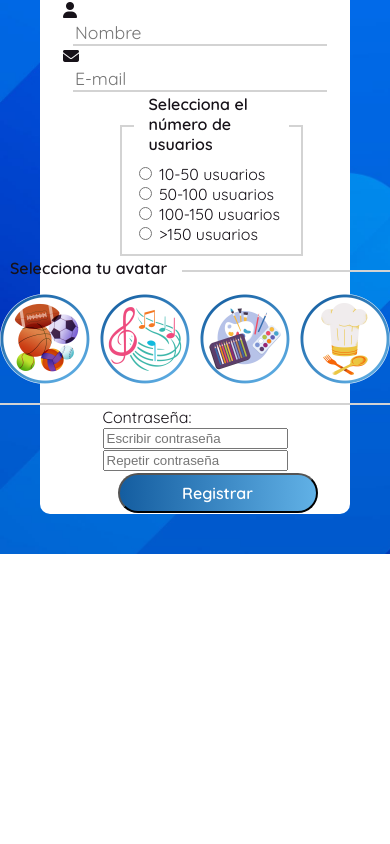
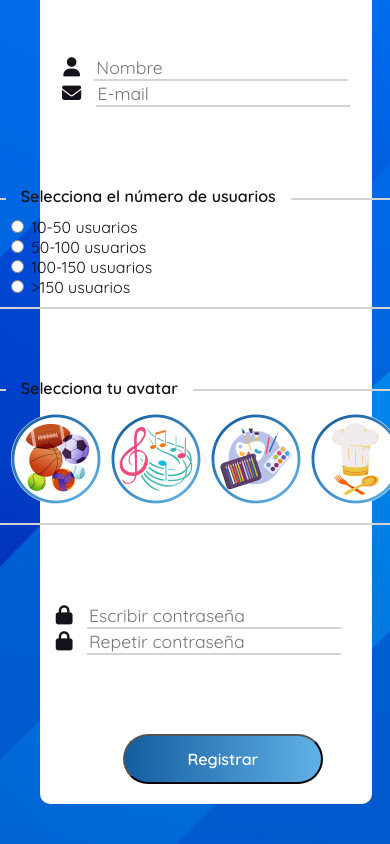
Before and after one commit to lmsalgueror/TeRecuerdoApp, a plain HTML site: page signin.html in a window 390 px wide. Shown: the part 416-1260 px from the top of the page. Before the commit the page ends 970 px from the top, so only its background shows below. Drawn offline with Linux system fonts and the light colour scheme; a web font is replaced by a local one.

Commit message:
Full responsive signin

```diff
--- a/signin.css
+++ b/signin.css
@@ -42,16 +42,18 @@ body {
 .register-section {
     display: flex;
     flex-direction: column;
-    height: 600px;
+    height: 620px;
     width: 50%;
     justify-content: space-around;
     margin: 0 auto;
-    margin-top: 50px;
+    margin-top: 40px;
 }
 
 .name-and-mail {
     display: flex;
     justify-content: space-between;
+    margin-bottom: 30px;
+    margin-top: 10px;
 }
 
 .input-form {
@@ -79,6 +81,21 @@ input[type="radio"]:checked+label {
     border: 2px #D88C9A solid;
 }
 
+.password-section {
+    margin-top: 10px;
+    margin-bottom: 40px;
+    display: flex;
+    justify-content: space-between;
+}
+
+.avatar-fieldset {
+    margin-bottom: 50px;
+}
+
+.fieldset-section {
+    margin-bottom: 30px;
+}
+
 
 /*Typho*/
 
@@ -103,7 +120,8 @@ input[type="radio"]:checked+label {
 }
 
 i {
-    font-size: 1.rem;
+    font-size: 1.2rem;
+    color: #171219;
 }
 
 .interval-options {
@@ -143,7 +161,7 @@ h1 {
 .blue-button {
     background-image: linear-gradient(90deg, #145DA0, #61B1E6);
     width: 200px;
-    height: 40px;
+    height: 50px;
     font-family: 'Quicksand', sans-serif;
     border-radius: 200px;
     font-size: 1rem;
@@ -155,30 +173,39 @@ h1 {
 
 /*Responsive*/
 
-@media (max-width: 1100px) {
+@media (max-width: 1210px) {
     .register-section {
         align-items: center;
     }
     .name-and-mail {
         flex-direction: column;
         align-items: center;
-    }
-    .name-and-mail i {
         margin-bottom: 40px;
     }
     .users-interval-fieldset {
-        width: 100%;
+        width: 200px;
+    }
+    .password-section {
+        flex-direction: column;
+        width: 300px;
     }
 }
 
 @media (max-width: 900px) {
+    body {
+        width: 85%;
+    }
+    .register-section {
+        align-items: center;
+        height: 900px;
+    }
     .main-section {
         flex-direction: column;
         align-items: center;
         height: 100%;
     }
     .image-logo-section {
-        width: 91%;
+        width: 95%;
         border-radius: 10px 10px 0 0;
         height: 200px;
     }
@@ -197,6 +224,13 @@ h1 {
         margin-bottom: 0;
     }
     .name-and-mail {
-        width: 50%;
+        width: 300px;
+    }
+    .password-section {
+        flex-direction: column;
+        width: 300px;
+    }
+    .users-interval-fieldset {
+        width: 400px;
     }
 }
--- a/signin.html
+++ b/signin.html
@@ -23,13 +23,14 @@
             </div>
             <div class="copy-text-section">
                 <p class="image-section-text title-section">¡Mantén al día los pagos de tu club!</p>
-                <p class="image-section-text">Programa recordatorios de pago con un clic y olvídate del estrés de la gestión de pagos. ¡Prueba nuestra herramienta automatizada hoy mismo!</p>
+                <p class="image-section-text">Programa recordatorios de pago con un click y olvídate del estrés de la gestión de pagos. ¡Prueba nuestra herramienta automatizada hoy mismo!</p>
             </div>
             <img src="img/2.png" class="side-picture">
         </div>
 
         <div id="register-section" class="register-section">
             <h1>Regístrate</h1>
+
             <div class="name-and-mail">
                 <div>
                     <i class="fa-solid fa-user"></i>
@@ -42,7 +43,7 @@
                 </div>
             </div>
 
-            <div>
+            <div class="fieldset-section">
                 <fieldset class="users-interval-fieldset">
                     <legend>Selecciona el número de usuarios</legend>
                     <label>
@@ -65,9 +66,9 @@
                       <span>&gt;150 usuarios</span>
                     </label>
                 </fieldset>
-
             </div>
 
+            <div class="fieldset-section">
                 <fieldset class="users-interval-fieldset">
                     <legend>Selecciona tu avatar</legend>
                     <div class="avatar-section">
@@ -92,13 +93,17 @@
                     </label>
                     </div>
                 </fieldset>
+            </div>
 
-
+            <div class="password-section">
                 <div>
-                <label for="password-info">Contraseña:</label>
-                <input type="password" name="password-info" id="password-info" placeholder="Escribir contraseña">
-                <input type="password" name="password-info" id="password-info" placeholder="Repetir contraseña">
-
+                    <i class="fa-solid fa-lock"></i>
+                    <input type="password" name="password-info" id="password-info" class="input-form" placeholder="Escribir contraseña">
+                </div>
+                <div>
+                    <i class="fa-solid fa-lock"></i>
+                    <input type="password" name="password-info" id="password-info" class="input-form" placeholder="Repetir contraseña">
+                </div>
             </div>
 
             <button id="register-btn" class="blue-button">Registrar</button>
```
Lines whose indentation alone changed are shown as unchanged.
